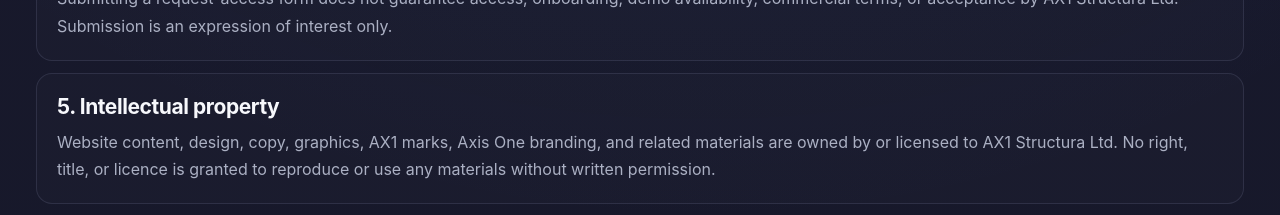
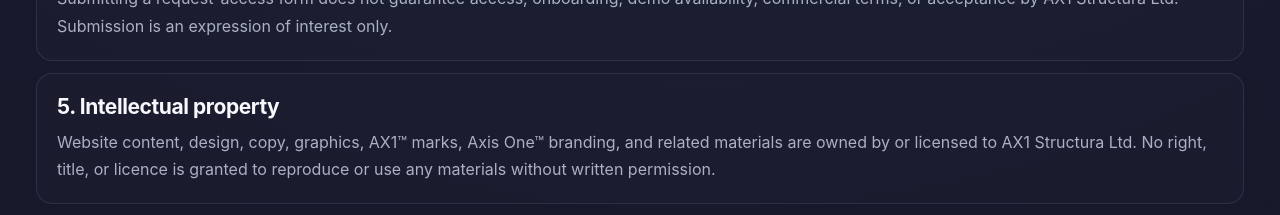
Before and after one commit to TJHubX/AX1_Website, a React (Vite) app: page /terms in a window 1280 px wide. Shown: the part 960-1175 px from the top of the page. Built offline with nearby package versions, Linux system fonts and the light colour scheme.

Commit message:
Add TM to AX1 and Axis One in Terms intellectual property section

```diff
--- a/src/pages/TermsPage.tsx
+++ b/src/pages/TermsPage.tsx
@@ -41,7 +41,7 @@
           {
             heading: '5. Intellectual property',
             paragraphs: [
-              'Website content, design, copy, graphics, AX1 marks, Axis One branding, and related materials are owned by or licensed to AX1 Structura Ltd. No right, title, or licence is granted to reproduce or use any materials without written permission.',
+              'Website content, design, copy, graphics, AX1\u2122 marks, Axis One\u2122 branding, and related materials are owned by or licensed to AX1 Structura Ltd. No right, title, or licence is granted to reproduce or use any materials without written permission.',
             ],
           },
           {
```
